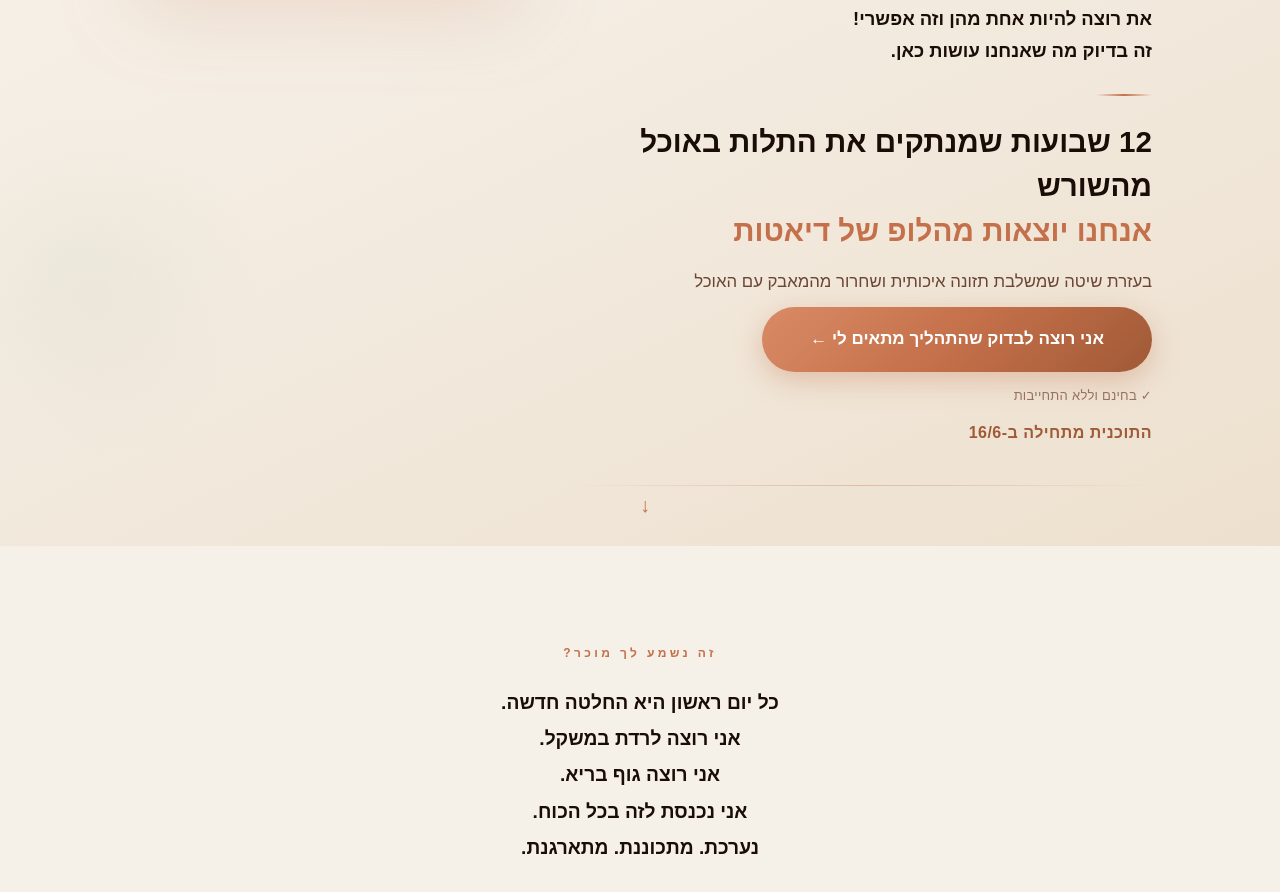
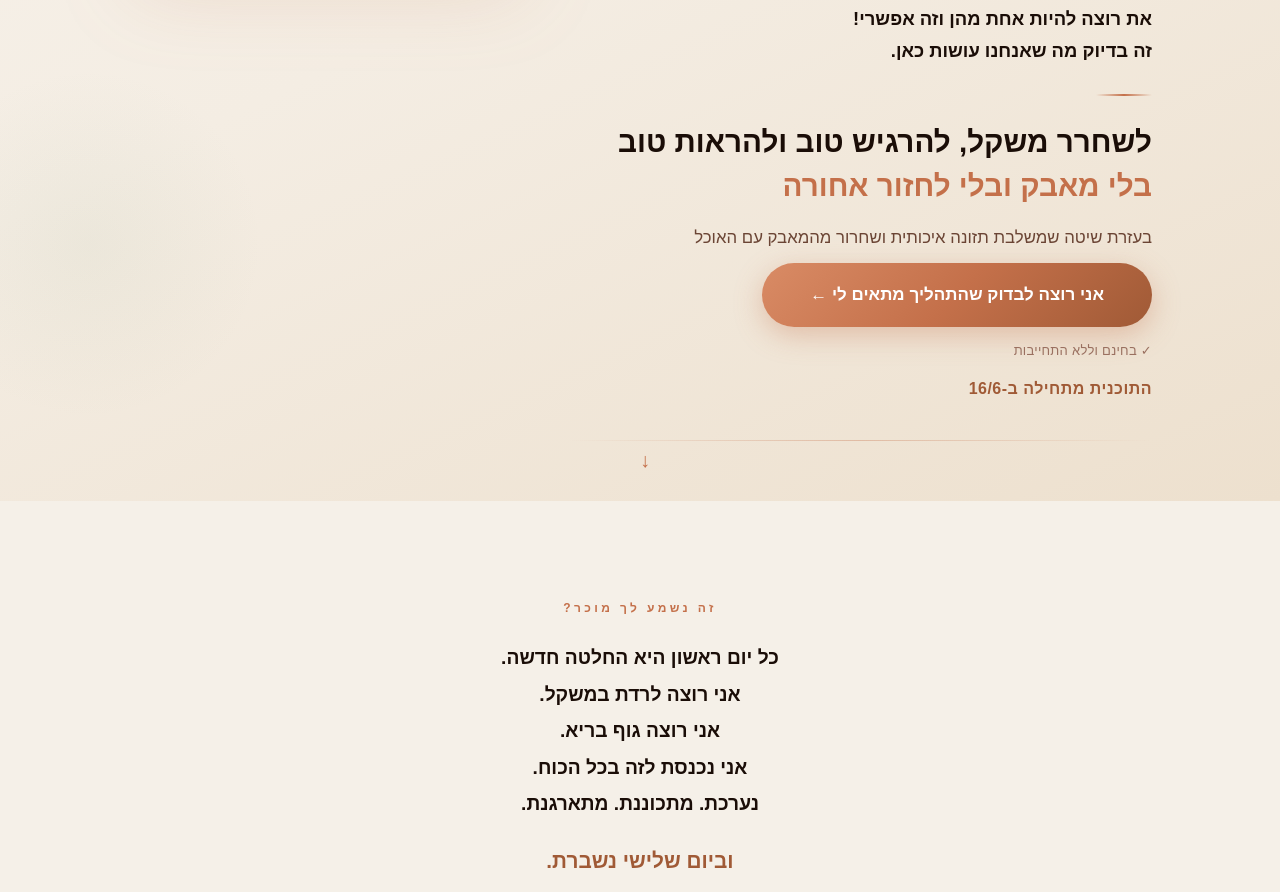
Before and after one commit to shenhav1985-netizen/floweat-landing, a Next.js app: page / in a window 1280 px wide. Shown: the part 846-1738 px from the top of the page. Built offline with nearby package versions, Linux system fonts and the light colour scheme.

Commit message:
Update h1 hook to user's own words

```diff
--- a/app/components/HeroSection.tsx
+++ b/app/components/HeroSection.tsx
@@ -184,10 +184,10 @@ export default function HeroSection() {
             fontWeight: 900,
             marginBottom: 14,
           }}>
-            12 שבועות שמנתקים את התלות באוכל מהשורש
+            לשחרר משקל, להרגיש טוב ולהראות טוב
             <br />
             <span style={{ color: 'var(--copper)', fontWeight: 700 }}>
-              אנחנו יוצאות מהלופ של דיאטות
+              בלי מאבק ובלי לחזור אחורה
             </span>
           </motion.h1>
 
```
